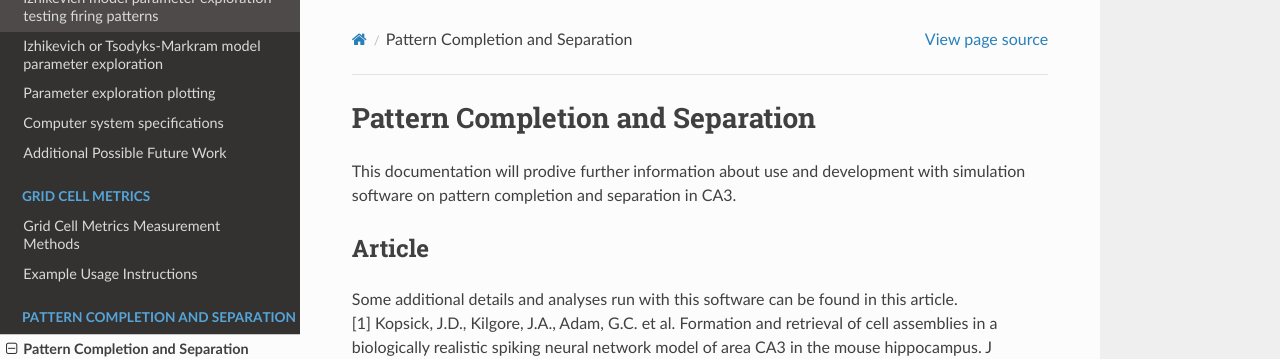
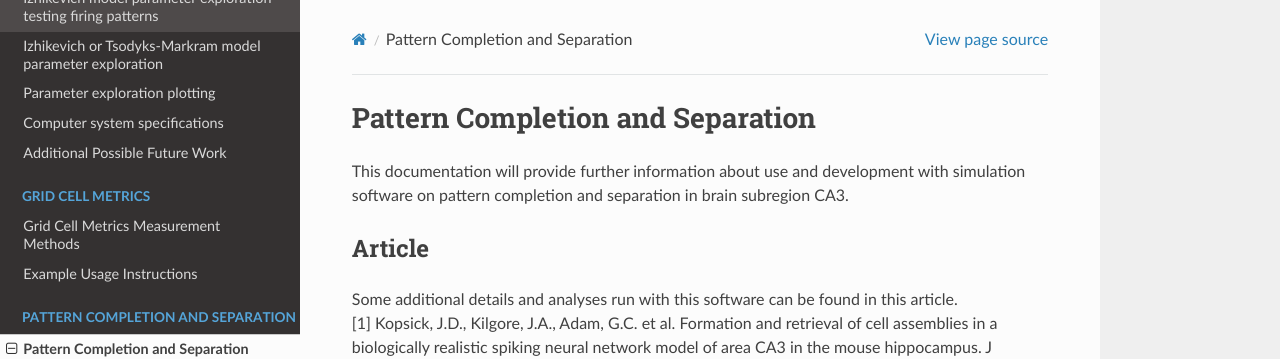
Before and after one commit to Hippocampome-Org/hco_dev_docs, a Sphinx documentation site: the page built from docs/pattern_comp_sep/overview.md, in a window 1280 px wide. Shown: the top 359 px of the page. Built offline with Sphinx 7.4.7 and the Read the Docs theme 3.1.0, drawn with Linux system fonts in a browser that asks for light colours.

Commit message:
added more pattern_comp_sep docs

```diff
--- a/docs/pattern_comp_sep/overview.md
+++ b/docs/pattern_comp_sep/overview.md
@@ -1,7 +1,7 @@
 Pattern Completion and Separation
 =================================
 
-This documentation will prodive further information about use and development with simulation software on pattern completion and separation in CA3.
+This documentation will provide further information about use and development with simulation software on pattern completion and separation in brain subregion CA3.
 
 ## Article
 
```
